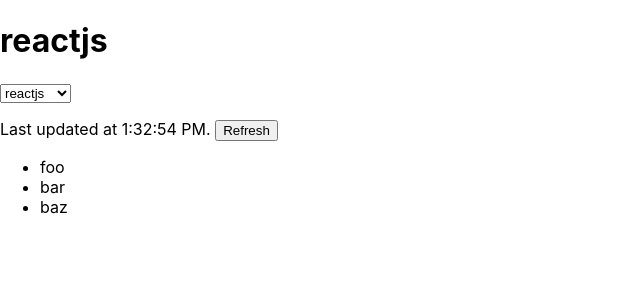
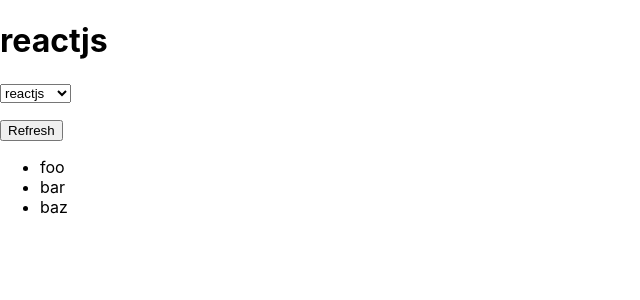
Before and after one commit to akm/typescript_sandbox, a React (Create React App) app in the folder redux-advanced-tutorial-async/: page / in a window 1280 px wide. Shown: the top 300 px of the page, without its empty margins (0-640 px from the left). Built offline with nearby package versions, Linux system fonts and the light colour scheme.

Commit message:
:sparkles: Appコンテナにreduxのstateをconnect

```diff
--- a/redux-advanced-tutorial-async/src/components/App.tsx
+++ b/redux-advanced-tutorial-async/src/components/App.tsx
@@ -2,7 +2,7 @@ import React from 'react';
 import Picker from './Picker';
 import Posts from '../containers/Posts';
 
-type AppProps = {
+export type AppProps = {
     subreddit: string;
     lastUpdatedAt?: Date;
     isLoading: boolean;
--- a/redux-advanced-tutorial-async/src/containers/App.tsx
+++ b/redux-advanced-tutorial-async/src/containers/App.tsx
@@ -1,12 +1,26 @@
-import React from 'react';
+import React, { FC } from 'react';
+import { connect } from 'react-redux';
 
-import AppComponent from '../components/App'
+import AppComponent, { AppProps } from '../components/App'
+import { RedditState, initialState } from '../reducers';
 
-const App = () => (
-    <AppComponent
-        subreddit="reduxjs"
-        isLoading={false}
-        lastUpdatedAt={new Date("2020-05-31 13:32:54")} />
-)
+type StateProps = AppProps
 
-export default App
+const mapStateToProps = (state: RedditState = initialState): StateProps => ({
+    subreddit: state.subreddit,
+    isLoading: state.isLoading,
+    lastUpdatedAt: state.lastUpdatedAt,
+})
+
+const App: FC<StateProps> = ({
+    subreddit,
+    isLoading,
+    lastUpdatedAt,
+}) => (
+        <AppComponent
+            subreddit={subreddit}
+            isLoading={isLoading}
+            lastUpdatedAt={lastUpdatedAt} />
+    )
+
+export default connect(mapStateToProps)(App)
```
